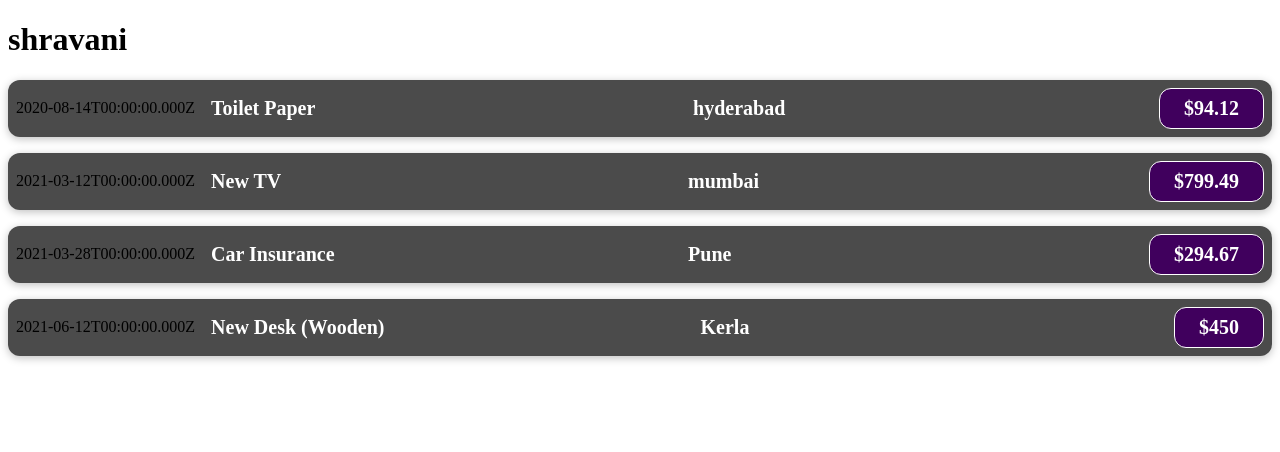
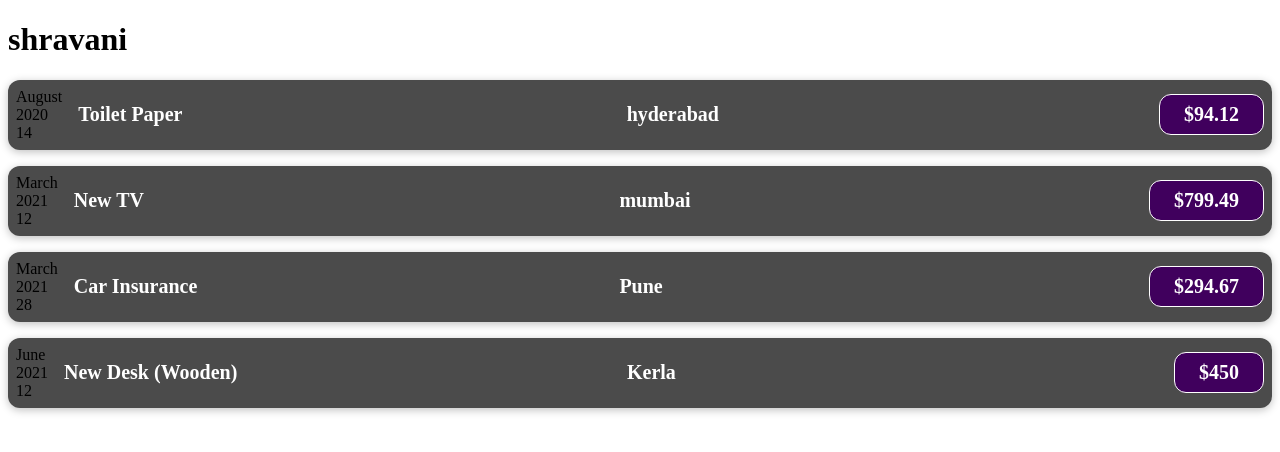
Before and after one commit to ShravaniBoga/react-module1, a React (Vite) app: page / in a window 1280 px wide. Shown: the top 452 px of the page. Built offline with nearby package versions, Linux system fonts and the light colour scheme.

Commit message:
14th video of module1

```diff
--- a/src/components/ExpenseItem.jsx
+++ b/src/components/ExpenseItem.jsx
@@ -2,9 +2,18 @@
 import "./ExpenseItem.css";
 
 function ExpenseItem(props) {
+  console.log(props, "varun");
+  const month = props.item.date.toLocaleString("en-US", { month: "long" });
+  const day = props.item.date.toLocaleString("en-Us", { day: "2-digit" });
+  const year = props.item.date.getFullYear();
   return (
     <div className="expense-item">
-      <div>{props.item.date.toISOString()}</div>
+      <div>
+        <div>{month}</div>
+        <div>{year}</div>
+        <div>{day}</div>
+      </div>
+
       <div className="expense-item__description">
         <h2>{props.item.title}</h2>
         <h2>{props.item.LocationOfExpenditure}</h2>
```
